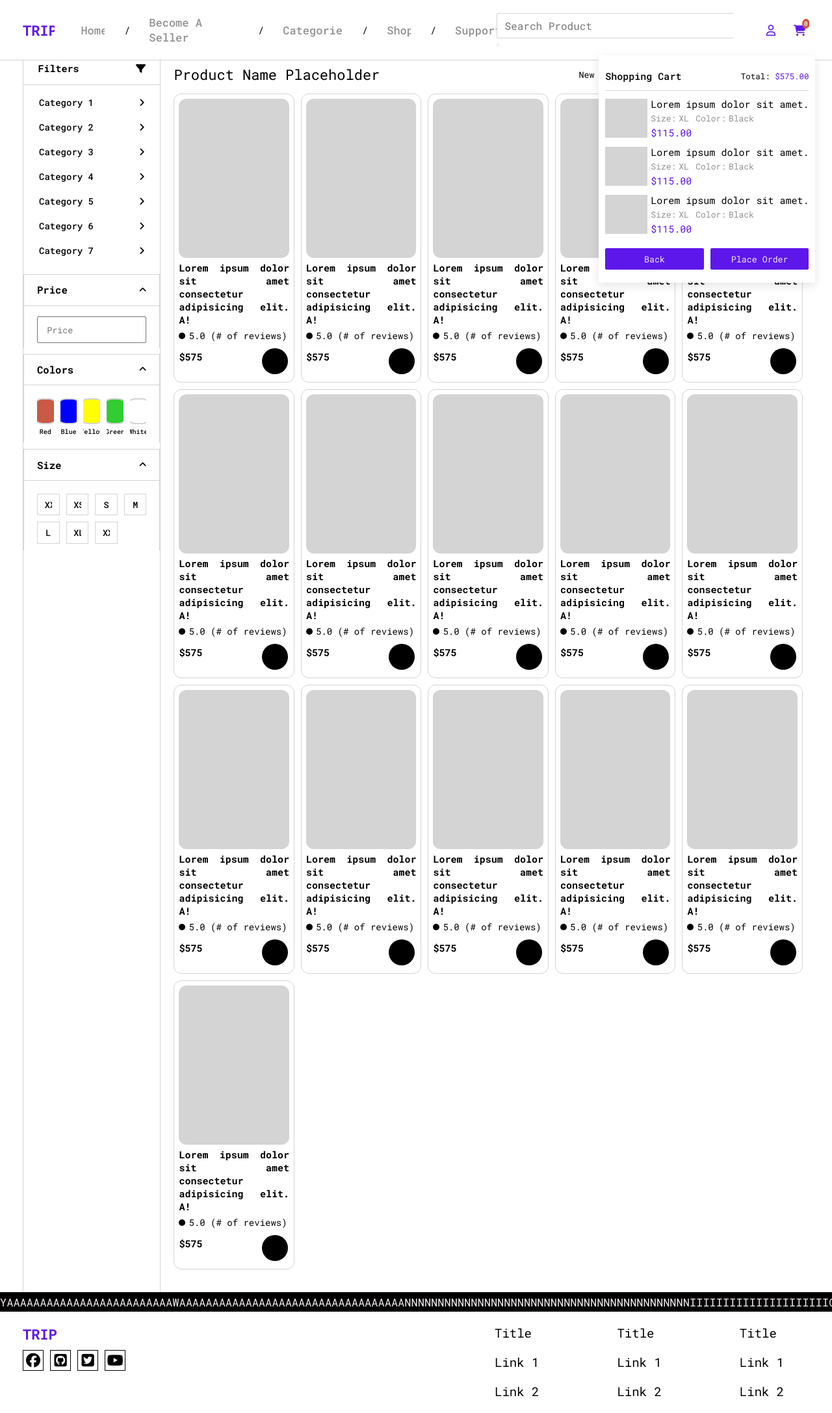
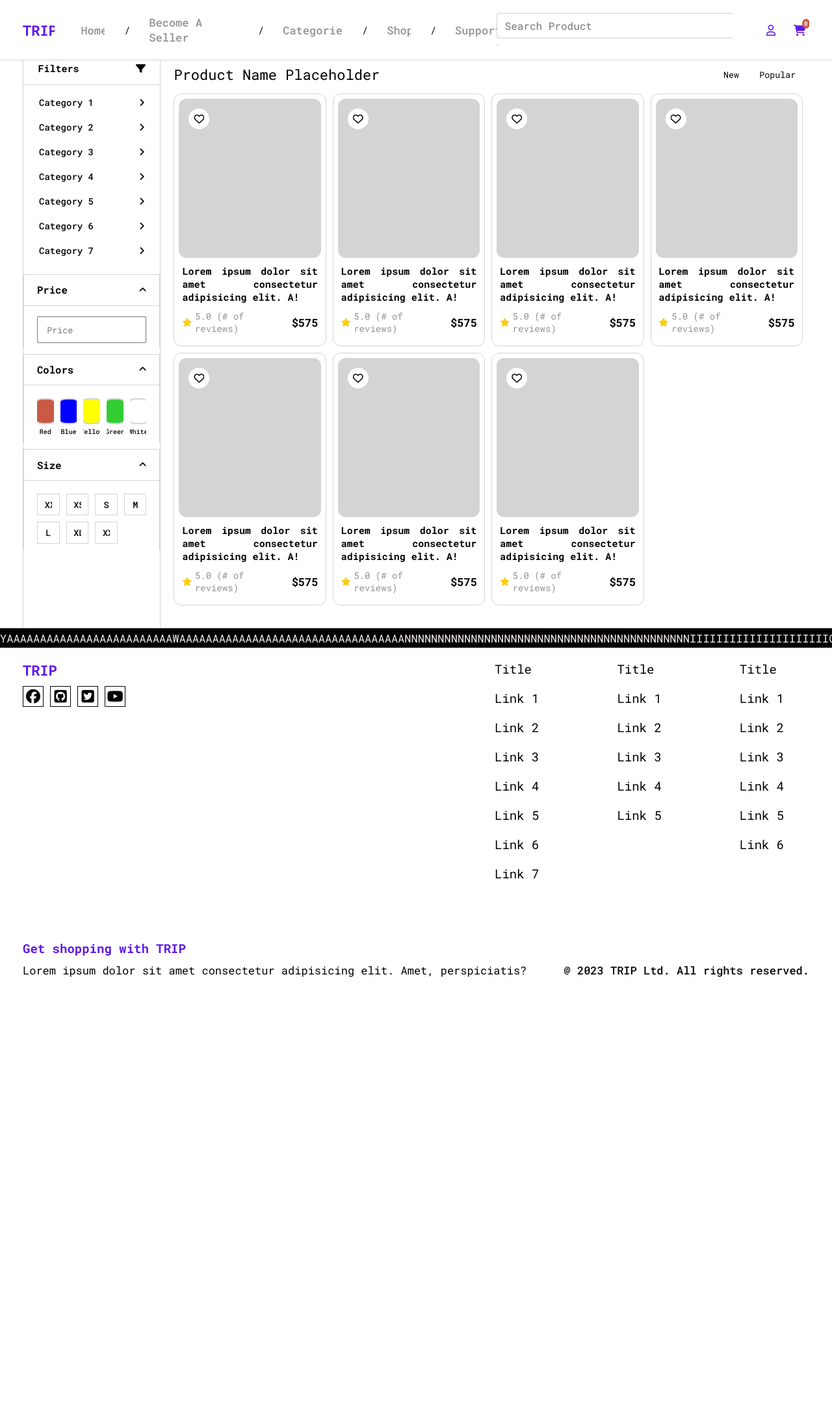
Before and after one commit to mebzmoren/OnlineStore, a PHP site: page /shop.html in a window 1280 px wide. Shown: the top 2175 px of the page at 65% size. After the commit the page ends 1504 px from the top, so only its background shows below. Run offline with PHP 8.4, Linux system fonts and the light colour scheme; some libraries are stand-ins or nearby versions.

Commit message:
added liked ui and changes to product item ui

```diff
--- a/shop.html
+++ b/shop.html
@@ -404,266 +404,148 @@
         <h2 class="title">Product Name Placeholder</h2>
         <div class="sort">
           <button>New</button>
-          <button>Recommended</button>
           <button>Popular</button>
-          <button>Relevance</button>
         </div>
       </div>
       <div class="product-grid">
         <div class="product-col">
           <div class="top">
             <div class="img"></div>
+            <div class="like">
+              <i class="fa-regular fa-heart"></i>
+            </div>
           </div>
           <div class="bottom">
             <div class="product-details">
               <h4>Lorem ipsum dolor sit amet consectetur adipisicing elit. A!</h4>
+              <div class="group">
                 <div class="rating">
-                <div class="icon"></div>
+                  <i class="fa-solid fa-star"></i>
                   <h5>5.0 (# of reviews)</h5>
                 </div>
-              <h2>$575</h2>
+                <h2 class="price">$575</h2>
               </div>
-            <div class="shop"></div>
+            </div>
           </div>
         </div>
         <div class="product-col">
           <div class="top">
             <div class="img"></div>
+            <div class="like">
+              <i class="fa-regular fa-heart"></i>
+            </div>
           </div>
           <div class="bottom">
             <div class="product-details">
               <h4>Lorem ipsum dolor sit amet consectetur adipisicing elit. A!</h4>
+              <div class="group">
                 <div class="rating">
-                <div class="icon"></div>
+                  <i class="fa-solid fa-star"></i>
                   <h5>5.0 (# of reviews)</h5>
                 </div>
-              <h2>$575</h2>
+                <h2 class="price">$575</h2>
               </div>
-            <div class="shop"></div>
+            </div>
           </div>
         </div>
         <div class="product-col">
           <div class="top">
             <div class="img"></div>
+            <div class="like">
+              <i class="fa-regular fa-heart"></i>
+            </div>
           </div>
           <div class="bottom">
             <div class="product-details">
               <h4>Lorem ipsum dolor sit amet consectetur adipisicing elit. A!</h4>
+              <div class="group">
                 <div class="rating">
-                <div class="icon"></div>
+                  <i class="fa-solid fa-star"></i>
                   <h5>5.0 (# of reviews)</h5>
                 </div>
-              <h2>$575</h2>
+                <h2 class="price">$575</h2>
               </div>
-            <div class="shop"></div>
+            </div>
           </div>
         </div>
         <div class="product-col">
           <div class="top">
             <div class="img"></div>
+            <div class="like">
+              <i class="fa-regular fa-heart"></i>
+            </div>
           </div>
           <div class="bottom">
             <div class="product-details">
               <h4>Lorem ipsum dolor sit amet consectetur adipisicing elit. A!</h4>
+              <div class="group">
                 <div class="rating">
-                <div class="icon"></div>
+                  <i class="fa-solid fa-star"></i>
                   <h5>5.0 (# of reviews)</h5>
                 </div>
-              <h2>$575</h2>
+                <h2 class="price">$575</h2>
               </div>
-            <div class="shop"></div>
+            </div>
           </div>
         </div>
         <div class="product-col">
           <div class="top">
             <div class="img"></div>
+            <div class="like">
+              <i class="fa-regular fa-heart"></i>
+            </div>
           </div>
           <div class="bottom">
             <div class="product-details">
               <h4>Lorem ipsum dolor sit amet consectetur adipisicing elit. A!</h4>
+              <div class="group">
                 <div class="rating">
-                <div class="icon"></div>
+                  <i class="fa-solid fa-star"></i>
                   <h5>5.0 (# of reviews)</h5>
                 </div>
-              <h2>$575</h2>
+                <h2 class="price">$575</h2>
               </div>
-            <div class="shop"></div>
+            </div>
           </div>
         </div>
         <div class="product-col">
           <div class="top">
             <div class="img"></div>
+            <div class="like">
+              <i class="fa-regular fa-heart"></i>
+            </div>
           </div>
           <div class="bottom">
             <div class="product-details">
               <h4>Lorem ipsum dolor sit amet consectetur adipisicing elit. A!</h4>
+              <div class="group">
                 <div class="rating">
-                <div class="icon"></div>
+                  <i class="fa-solid fa-star"></i>
                   <h5>5.0 (# of reviews)</h5>
                 </div>
-              <h2>$575</h2>
+                <h2 class="price">$575</h2>
               </div>
-            <div class="shop"></div>
+            </div>
           </div>
         </div>
         <div class="product-col">
           <div class="top">
             <div class="img"></div>
+            <div class="like">
+              <i class="fa-regular fa-heart"></i>
+            </div>
           </div>
           <div class="bottom">
             <div class="product-details">
               <h4>Lorem ipsum dolor sit amet consectetur adipisicing elit. A!</h4>
+              <div class="group">
                 <div class="rating">
-                <div class="icon"></div>
+                  <i class="fa-solid fa-star"></i>
                   <h5>5.0 (# of reviews)</h5>
                 </div>
-              <h2>$575</h2>
-            </div>
-            <div class="shop"></div>
+                <h2 class="price">$575</h2>
               </div>
             </div>
-        <div class="product-col">
-          <div class="top">
-            <div class="img"></div>
-          </div>
-          <div class="bottom">
-            <div class="product-details">
-              <h4>Lorem ipsum dolor sit amet consectetur adipisicing elit. A!</h4>
-              <div class="rating">
-                <div class="icon"></div>
-                <h5>5.0 (# of reviews)</h5>
-              </div>
-              <h2>$575</h2>
-            </div>
-            <div class="shop"></div>
-          </div>
-        </div>
-        <div class="product-col">
-          <div class="top">
-            <div class="img"></div>
-          </div>
-          <div class="bottom">
-            <div class="product-details">
-              <h4>Lorem ipsum dolor sit amet consectetur adipisicing elit. A!</h4>
-              <div class="rating">
-                <div class="icon"></div>
-                <h5>5.0 (# of reviews)</h5>
-              </div>
-              <h2>$575</h2>
-            </div>
-            <div class="shop"></div>
-          </div>
-        </div>
-        <div class="product-col">
-          <div class="top">
-            <div class="img"></div>
-          </div>
-          <div class="bottom">
-            <div class="product-details">
-              <h4>Lorem ipsum dolor sit amet consectetur adipisicing elit. A!</h4>
-              <div class="rating">
-                <div class="icon"></div>
-                <h5>5.0 (# of reviews)</h5>
-              </div>
-              <h2>$575</h2>
-            </div>
-            <div class="shop"></div>
-          </div>
-        </div>
-        <div class="product-col">
-          <div class="top">
-            <div class="img"></div>
-          </div>
-          <div class="bottom">
-            <div class="product-details">
-              <h4>Lorem ipsum dolor sit amet consectetur adipisicing elit. A!</h4>
-              <div class="rating">
-                <div class="icon"></div>
-                <h5>5.0 (# of reviews)</h5>
-              </div>
-              <h2>$575</h2>
-            </div>
-            <div class="shop"></div>
-          </div>
-        </div>
-        <div class="product-col">
-          <div class="top">
-            <div class="img"></div>
-          </div>
-          <div class="bottom">
-            <div class="product-details">
-              <h4>Lorem ipsum dolor sit amet consectetur adipisicing elit. A!</h4>
-              <div class="rating">
-                <div class="icon"></div>
-                <h5>5.0 (# of reviews)</h5>
-              </div>
-              <h2>$575</h2>
-            </div>
-            <div class="shop"></div>
-          </div>
-        </div>
-        <div class="product-col">
-          <div class="top">
-            <div class="img"></div>
-          </div>
-          <div class="bottom">
-            <div class="product-details">
-              <h4>Lorem ipsum dolor sit amet consectetur adipisicing elit. A!</h4>
-              <div class="rating">
-                <div class="icon"></div>
-                <h5>5.0 (# of reviews)</h5>
-              </div>
-              <h2>$575</h2>
-            </div>
-            <div class="shop"></div>
-          </div>
-        </div>
-        <div class="product-col">
-          <div class="top">
-            <div class="img"></div>
-          </div>
-          <div class="bottom">
-            <div class="product-details">
-              <h4>Lorem ipsum dolor sit amet consectetur adipisicing elit. A!</h4>
-              <div class="rating">
-                <div class="icon"></div>
-                <h5>5.0 (# of reviews)</h5>
-              </div>
-              <h2>$575</h2>
-            </div>
-            <div class="shop"></div>
-          </div>
-        </div>
-        <div class="product-col">
-          <div class="top">
-            <div class="img"></div>
-          </div>
-          <div class="bottom">
-            <div class="product-details">
-              <h4>Lorem ipsum dolor sit amet consectetur adipisicing elit. A!</h4>
-              <div class="rating">
-                <div class="icon"></div>
-                <h5>5.0 (# of reviews)</h5>
-              </div>
-              <h2>$575</h2>
-            </div>
-            <div class="shop"></div>
-          </div>
-        </div>
-        <div class="product-col">
-          <div class="top">
-            <div class="img"></div>
-          </div>
-          <div class="bottom">
-            <div class="product-details">
-              <h4>Lorem ipsum dolor sit amet consectetur adipisicing elit. A!</h4>
-              <div class="rating">
-                <div class="icon"></div>
-                <h5>5.0 (# of reviews)</h5>
-              </div>
-              <h2>$575</h2>
-            </div>
-            <div class="shop"></div>
           </div>
         </div>
       </div>
--- a/styles.css
+++ b/styles.css
@@ -390,7 +390,7 @@ header .categories .right a:hover {
   display: flex;
   flex-direction: column;
   top: 85px;
-  right: 2%;
+  right: -110%;
   max-width: 500px;
   box-shadow: var(--box-shadow);
   background-color: var(--light-color);
@@ -1187,7 +1187,7 @@ footer .bottom .group h4 {
 .shop-container .products .product-grid {
   margin: 1.5em 0;
   display: grid;
-  grid-template-columns: 1fr 1fr 1fr 1fr 1fr;
+  grid-template-columns: 1fr 1fr 1fr 1fr;
   gap: 1em;
   align-items: center;
 }
@@ -1208,17 +1208,13 @@ footer .bottom .group h4 {
   border: 1px solid var(--main-color);
 }
 
-.shop-container .products .product-grid .product-col:hover .shop {
-  background-color: var(--main-color);
-  color: var(--text-color);
-}
-
-.shop-container .products .product-grid .product-col:hover .top .img {
-  background-color: var(--main-color);
+.shop-container .products .product-grid .product-col:hover h4 {
+  color: var(--main-color);
 }
 
 .shop-container .products .product-grid .product-col .top {
   flex: 55%;
+  position: relative;
 }
 
 .shop-container .products .product-grid .product-col .top .img {
@@ -1227,6 +1223,28 @@ footer .bottom .group h4 {
   background-color: var(--grey-color);
 }
 
+.shop-container .products .product-grid .product-col .top .like {
+  position: absolute;
+  top: 15px;
+  left: 15px;
+  background-color: var(--light-color);
+  border-radius: 100%;
+  min-width: 32px;
+  min-height: 32px;
+  display: flex;
+  align-items: center;
+  justify-content: center;
+  cursor: pointer;
+}
+
+.shop-container .products .product-grid .product-col .top .like:hover .fa-heart {
+  color: red;
+}
+
+.shop-container .products .product-grid .product-col .top .like .fa-heart {
+  font-size: 1.6rem;
+}
+
 .shop-container .products .product-grid .product-col .bottom {
   flex: 45%;
   position: relative;
@@ -1237,6 +1255,8 @@ footer .bottom .group h4 {
   display: flex;
   flex-direction: column;
   gap: 0.5em;
+  margin: 0.5em;
+  cursor: pointer;
 }
 
 .shop-container .product-details h4 {
@@ -1245,35 +1265,30 @@ footer .bottom .group h4 {
 }
 
 .shop-container .product-details .rating {
+  margin: 0.5em 0;
   display: flex;
   align-items: center;
   gap: 0.5em;
-}
-
-.shop-container .product-details .rating .icon {
-  height: 10px;
-  width: 10px;
-  border-radius: 100%;
-  background-color: var(--dark-color);
+  color: var(--grey-color-1);
+}
+
+.shop-container .product-details .rating .fa-star {
+  color: var(--rating-color);
+  font-size: 1.3rem;
 }
 
 .shop-container .product-details .rating h5 {
   font-size: 1.4rem;
-  font-weight: 400;
-}
-
-.shop-container .product-details h2 {
-  margin: 0.5em 0 1.5em;
-}
-
-.shop-container .bottom .shop{
-  position: absolute;
-  bottom: 5px;
-  right: 2px;
-  height: 40px;
-  width: 40px;
-  background-color: var(--dark-color);
-  border-radius: 100%;
+  font-weight: 400;}
+
+.shop-container .product-details .group {
+  display: flex;
+  justify-content: space-between;
+  align-items: center;
+}
+
+.shop-container .product-details .price {
+  font-size: 1.7rem;
 }
 
 /* Products Page */
```
Lines whose indentation alone changed are shown as unchanged.
